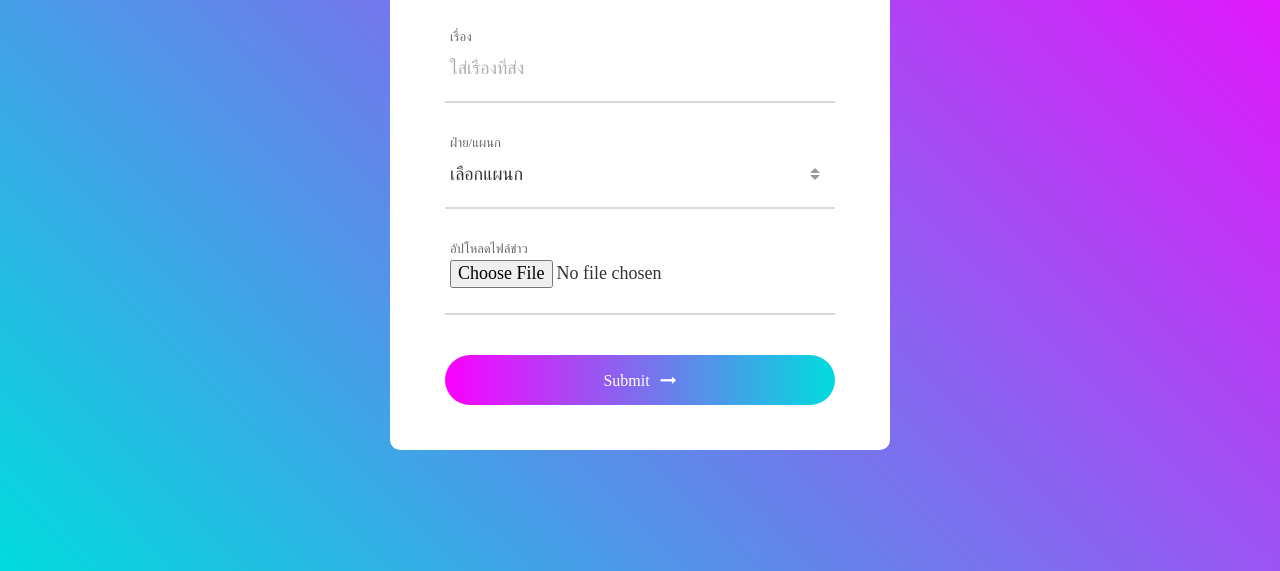
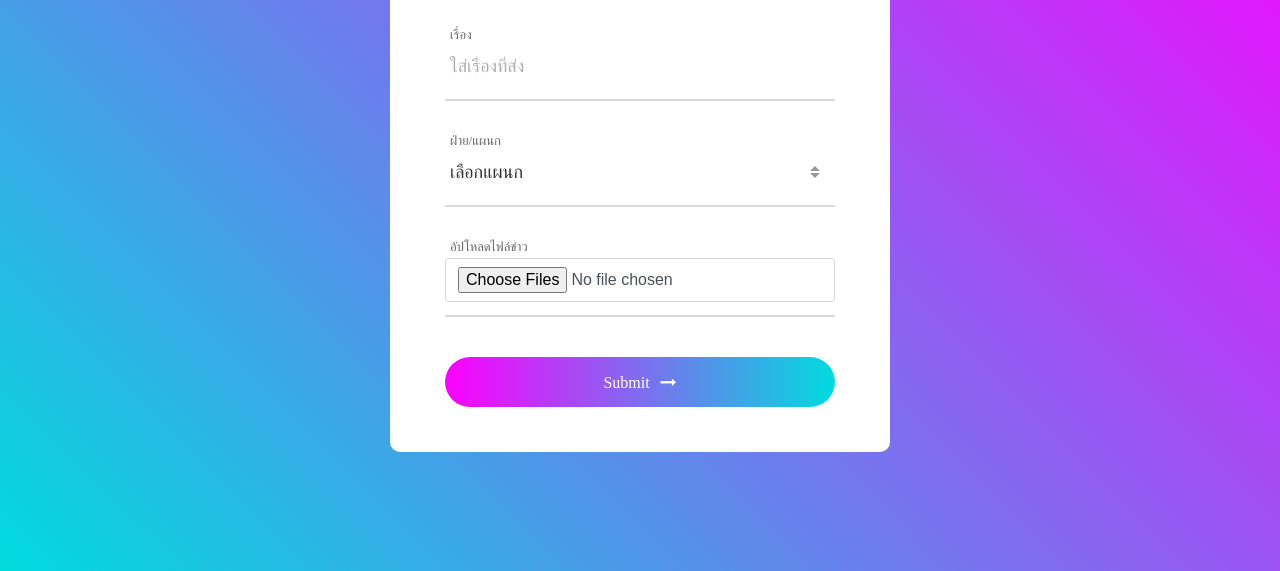
Before and after one commit to app-mdu25/fsendline, a plain HTML site: page index.html in a window 1280 px wide. Shown: the part 229-800 px from the top of the page. Drawn offline with Linux system fonts and the light colour scheme; some packages are replaced by stand-ins of ours; a script that the page names is missing; a web font is replaced by a local one.

Commit message:
Update index.html

```diff
--- a/index.html
+++ b/index.html
@@ -60,7 +60,7 @@ Say Hello!
 </div>
 <div class="wrap-input100 validate-input">
 <span class="label-input100">อัปโหลดไฟล์ข่าว</span>
-<input class="input100" type="file" id="fileUrl" name="fileUrl">
+<input class="form-control" type="file" id="fileUrl" name="fileUrl" multiple>
 <span class="focus-input100"></span>
 </div>
 
```
